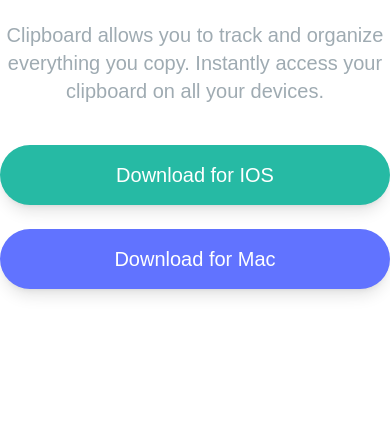
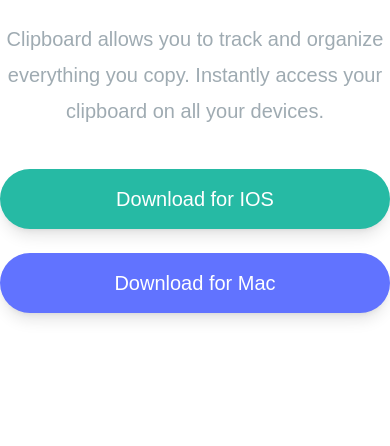
Before and after one commit to Reny8/Landing-Page-Project, a website: page index.html in a window 390 px wide. Shown: the part 384-830 px from the top of the page. Drawn offline with Linux system fonts and the light colour scheme; a web font is replaced by a local one.

Commit message:
Modify the custom css to tailwind css in the section-content class

```diff
--- a/input.css
+++ b/input.css
@@ -26,14 +26,9 @@
   @apply max-w-6xl mx-auto text-center;
 }
 .section-content {
-  margin-left: auto;
-  margin-right: auto;
-  max-width: 48rem;
-  text-align: center;
-  line-height: 2.25rem;
   --tw-text-opacity: 1;
   color: hsl(201 11% 66% / var(--tw-text-opacity));
-  @apply mb-10 md:text-2xl text-xl;
+  @apply mb-10 md:text-2xl text-xl text-center mx-auto leading-9 max-w-3xl;
 }
 .social-icon {
   @apply hover:fill-strongCyan duration-500;
```
Also changed, not shown: css/style.css.
